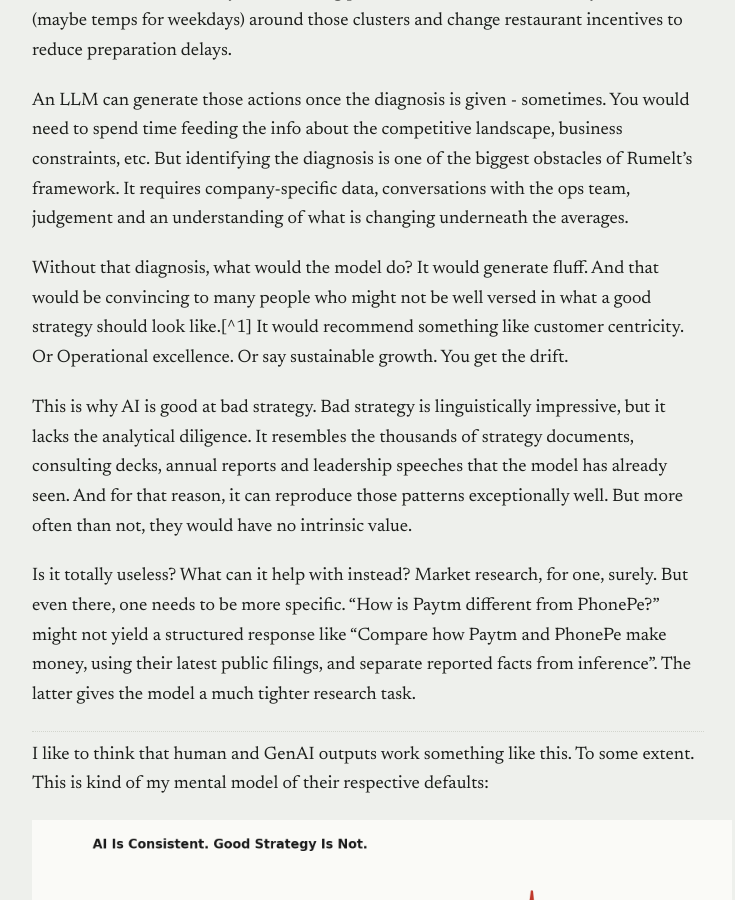
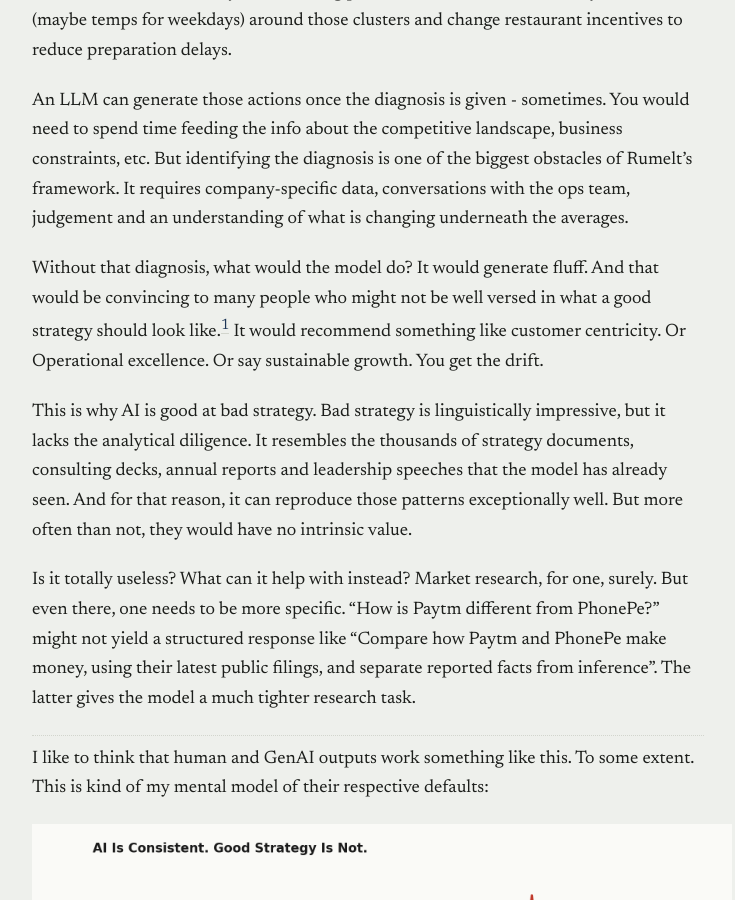
Before and after one commit to shibaprasadb/shibaprasadb.github.io, a Jekyll site: the page built from _posts/2026-07-23-ai-bad-strategy.md, in a window 1280 px wide and 900 px high, scrolled down 3525 px. Shown: the whole window, without its empty margins (272-1007 px from the left). Built offline with Jekyll 4.4.1, drawn with Linux system fonts in a browser that asks for light colours; comment, search, counter and statistics services are not loaded; some of the changed text lies outside the part shown.

Commit message:
Fix markdown formatting for footnote reference

```diff
--- a/_posts/2026-07-23-ai-bad-strategy.md
+++ b/_posts/2026-07-23-ai-bad-strategy.md
@@ -87,4 +87,4 @@ The volatility in human output is an asset for strategy work. You need sharper,
 
 ---
 
-[^1] I also think good tech & business consultants will be in huge demand. Pretty soon.
+[^1]: I also think good tech & business consultants will be in huge demand. Pretty soon.
```
